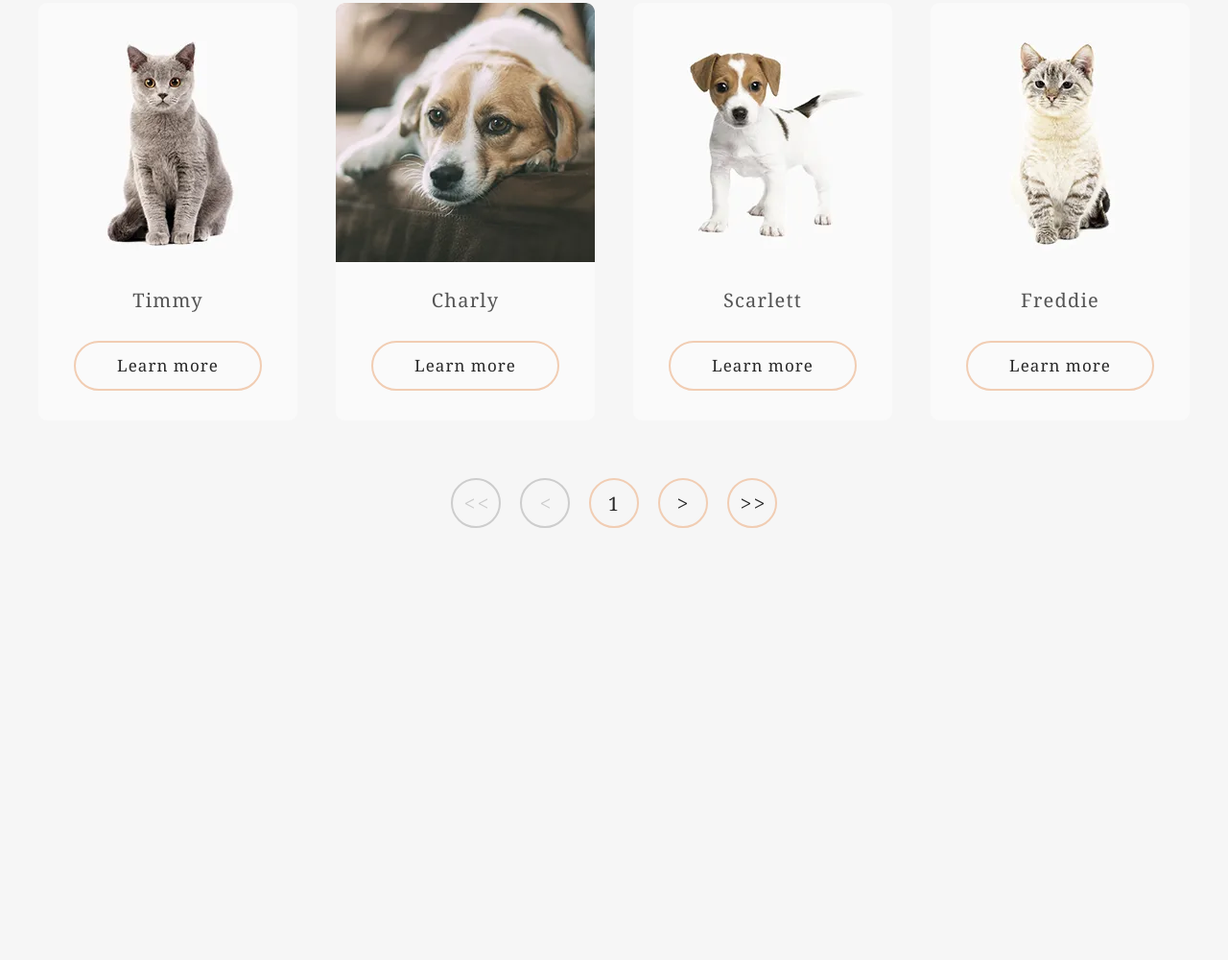
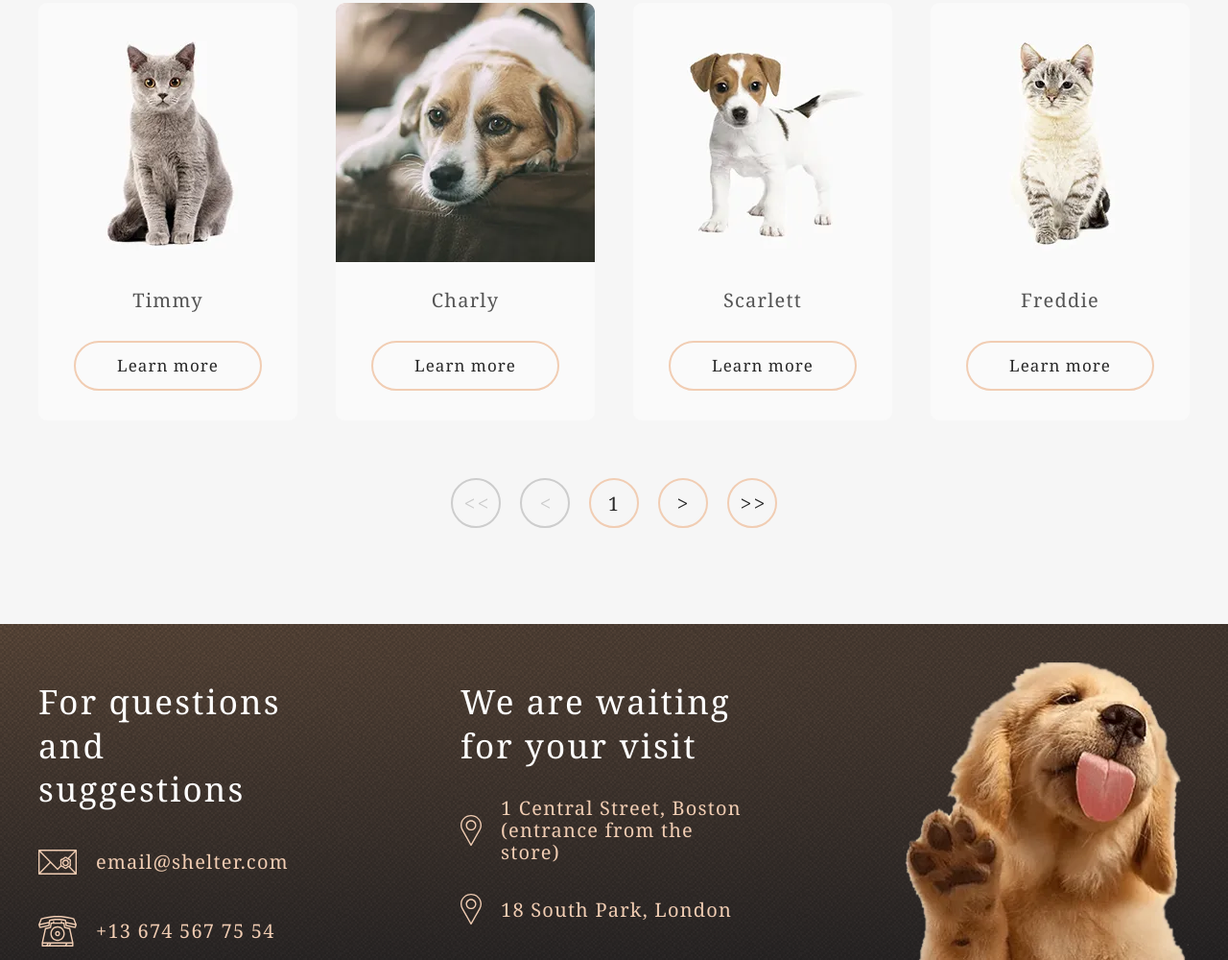
Before and after one commit to PonkinDmitrij/frontend-study, a website built with Vite: page shelter/pets.html in a window 1280 px wide. Shown: the part 847-1847 px from the top of the page at 96% size. Before the commit the page ends 1497 px from the top, so only its background shows below. Built offline with nearby package versions, Linux system fonts and the light colour scheme.

Commit message:
feat: add page-footer to pets.html

```diff
--- a/shelter/pets.html
+++ b/shelter/pets.html
@@ -166,7 +166,62 @@
           </div>
         </section>
       </main>
-      <div class="page-wrapper__footer-wrapper"></div>
+
+      <div class="page-wrapper__footer-wrapper">
+        <footer class="page-footer" id="contacts">
+          <div class="container">
+            <div class="page-footer__layout">
+              <section class="page-footer__contacts">
+                <h2 class="page-footer__title">For questions and suggestions</h2>
+
+                <a class="page-footer__link page-footer__link--mail" href="mailto:email@shelter.com">
+                  <svg width="40" height="32" viewBox="0 0 40 32">
+                    <use xlink:href="#icon-email"></use>
+                  </svg>
+                  <span class="page-footer__link-text">email@shelter.com</span>
+                </a>
+
+                <a class="page-footer__link" href="tel:+13 674 567 75 54">
+                  <svg width="40" height="32" viewBox="0 0 40 32">
+                    <use xlink:href="#icon-phone"></use>
+                  </svg>
+                  <span class="page-footer__link-text">+13 674 567 75 54</span>
+                </a>
+              </section>
+
+              <section class="page-footer__locations">
+                <h2 class="page-footer__title">We are waiting for your visit</h2>
+
+                <a
+                  class="page-footer__link page-footer__link--location"
+                  href="https://maps.app.goo.gl/yvDhdjf3753mF6Ek8"
+                  target="_blank"
+                >
+                  <svg width="22" height="32" viewBox="0 0 22 32">
+                    <use xlink:href="#icon-marker"></use>
+                  </svg>
+                  <span class="page-footer__link-text">1 Central Street, Boston (entrance from the store)</span>
+                </a>
+
+                <a
+                  class="page-footer__link page-footer__link--location"
+                  href="https://maps.app.goo.gl/yjv3oNsDK4hPQDNs9"
+                  target="_blank"
+                >
+                  <svg width="22" height="32" viewBox="0 0 22 32">
+                    <use xlink:href="#icon-marker"></use>
+                  </svg>
+                  <span class="page-footer__link-text">18 South Park, London</span>
+                </a>
+              </section>
+
+              <div class="page-footer__img-wrap">
+                <img class="page-footer__img" src="/img/footer-puppy.webp" alt="puppy" />
+              </div>
+            </div>
+          </div>
+        </footer>
+      </div>
     </div>
 
     <svg width="0" height="0" style="display: none">
```
